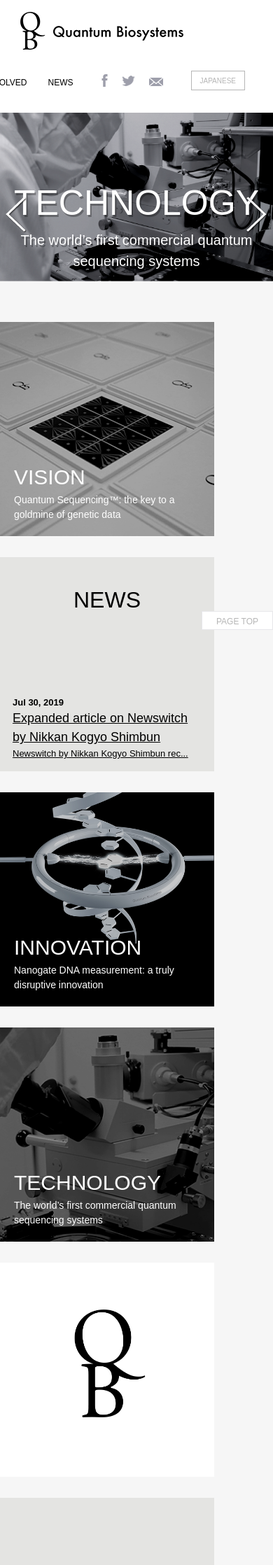
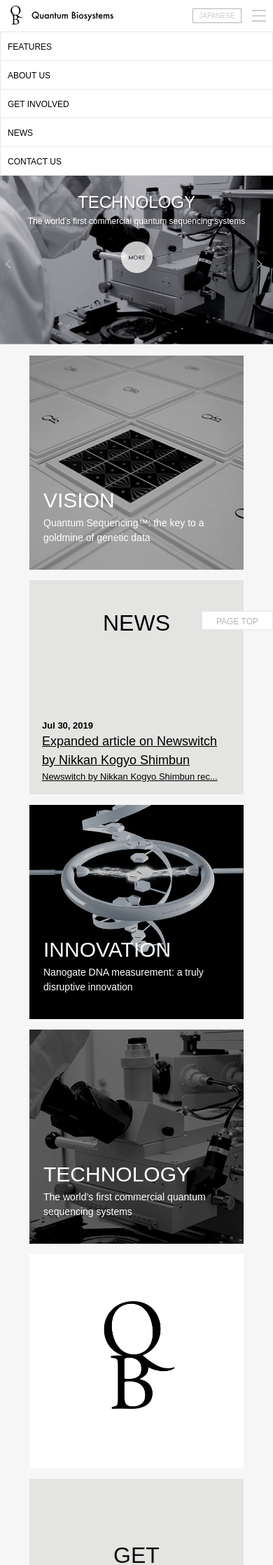
Before and after one commit to toshi33/qbcode.github.io, a Jekyll site: the page built from index.md, in a window 390 px wide. Shown: the top 2236 px of the page at 70% size. Built offline with Jekyll 4.4.1, drawn with Linux system fonts in a browser that asks for light colours; nearby versions of some CDN libraries; some web fonts are replaced.

Commit message:
Fix mobile formatting

```diff
--- a/_includes/header.html
+++ b/_includes/header.html
@@ -1,4 +1,5 @@
 <header>
+  <!-- ▼▼▼▼▼PC HEADER▼▼▼▼▼ -->
   <div id="header" class="clearfix" role="banner">
     <h1>
     <a href="/">
@@ -96,6 +97,44 @@
       </ul>
     </div>
   </div>
+  <!-- ▲▲▲▲▲PC HEADER▲▲▲▲▲ -->
+
+  <!-- ▼▼▼▼▼SMART PHONE HEADER▼▼▼▼▼ -->
+  <div id="sph_header" class="clearfix">
+    <div id="logo"><a href="/"><img src="/assets/img/common/sph_logo.png" alt="Quantum Biosystems" /></a></div>
+    <div id="menu_box">
+      <ul class="clearfix">
+        <li id="sphn_03"><a href="javascript:void(0)"><img src="/assets/img/common/sph_btn_menu.png" alt="MENU" /></a></li>
+        <li id="sphn_02"><a href="javascript:void(0)">ENGLISH</a></li>
+        <li id="sphn_01"><a href="javascript:void(0)">JAPANESE</a></li>
+      </ul>
+    </div>
+  </div><!-- /#sph_header -->
+  <div id="sph_navi">
+    <ul>
+      <li id="sph_sm01" class="each_navi">
+        <a href="javascript:void(0)" class="btn">FEATURES</a>
+        <ul class="sub_menu">
+          <li><a href="/features/vision">VISION</a></li>
+          <li><a href="/features/innovation">INNOVATION</a></li>
+          <li><a href="/features/tech">TECHNOLOGY</a></li>
+        </ul>
+      </li>
+      <li id="sph_sm02" class="each_navi">
+        <a href="javascript:void(0)">ABOUT US</a>
+        <ul class="sub_menu">
+          <li><a href="/about/info">CORPORATE INFO</a></li>
+          <li><a href="/about/team">OUR TEAM</a></li>
+          <li><a href="/about/aproach">OUR APPROACH</a></li>
+          <li><a href="/about/join">JOIN US</a></li>
+        </ul>
+      </li>
+      <li id="sph_sm03" class="each_navi"><a href="/get_involved">GET INVOLVED</a></li>
+      <li id="sph_sm04" class="each_navi"><a href="/news">NEWS</a></li>
+      <li id="sph_sm05" class="each_navi"><a href="/about/contact">CONTACT US</a></li>
+    </ul>
+  </div><!-- /#sph_navi -->
+  <!-- ▲▲▲▲▲SMART PHONE HEADER▲▲▲▲▲ -->
 </header>
 <div id="btn_pagetop">
   <a href="#topline">
--- a/_sass/qb.scss
+++ b/_sass/qb.scss
@@ -48,7 +48,7 @@ $on-laptop:        800px !default;
 @import
   "qb/common",
   "qb/base",
-  "qb/parts"
-//  "qb/iphone",
-//  "qb/smart"
+  "qb/parts",
+  //"qb/iphone",
+  "qb/smart"
 ;
```
